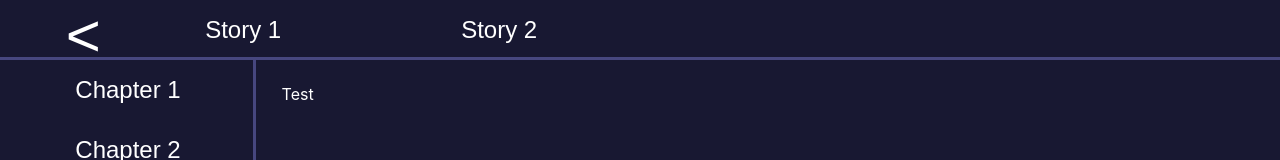
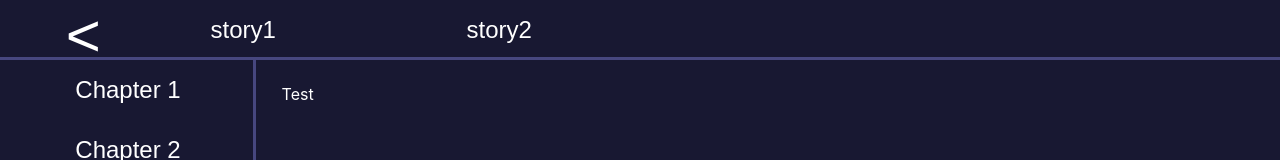
Before and after one commit to Dj5822/ArtheaProject, a React (Create React App) app: page /short-stories in a window 1280 px wide. Shown: the top 160 px of the page. Built offline with nearby package versions, Linux system fonts and the light colour scheme.

Commit message:
Story buttons added dynamically.
A new story button is added whenever the number of keys increases in
shortStories.json.

```diff
--- a/src/Components/ShortStories.js
+++ b/src/Components/ShortStories.js
@@ -2,6 +2,7 @@ import React from 'react';
 import {Link} from 'react-router-dom';
 
 import './ShortStories.scss';
+import StoryData from '../Data/shortStories.json';
 
 class NavBar extends React.Component {
   constructor(props) {
@@ -21,11 +22,15 @@ class NavBar extends React.Component {
   }
 
   render() {
-    let buttonClassList = new Array(2).fill("navButton");
+    let storyButtons = [];
 
-    for (var i=0; i<buttonClassList.length; i++){
+    for (let i=0; i<Object.keys(StoryData).length; i++){
+      let buttonId = "button"+(i+1);
       if (this.state.selectedNavButton === i+1) {
-        buttonClassList[i] = "selectedNavButton";
+        storyButtons.push(<button key={buttonId} className="selectedNavButton" onClick={() => this.navButtonPressed(i+1)}>{Object.keys(StoryData)[i]}</button>);
+      }
+      else {
+        storyButtons.push(<button key={buttonId} className="navButton" onClick={() => this.navButtonPressed(i+1)}>{Object.keys(StoryData)[i]}</button>);
       }
     }
 
@@ -34,8 +39,7 @@ class NavBar extends React.Component {
         <Link to="/">
           <button id="returnButton" className="navButton">&lt;</button>
         </Link>
-        <button id="button1" className={buttonClassList[0]} onClick={() => this.navButtonPressed(1)}>Story 1</button>
-        <button id="button2" className={buttonClassList[1]} onClick={() => this.navButtonPressed(2)}>Story 2</button>
+        {storyButtons}
       </div>
     );
   }
--- /dev/null
+++ b/src/Data/shortStories.json
@@ -0,0 +1,9 @@
+{
+  "story1": {
+    "chapter1": "Testing..."
+  },
+
+  "story2": {
+    "chapter1": "Testing..."
+  }
+}
```
Also changed, not shown: 1 other file (tests, documents, lock files or other folders).
